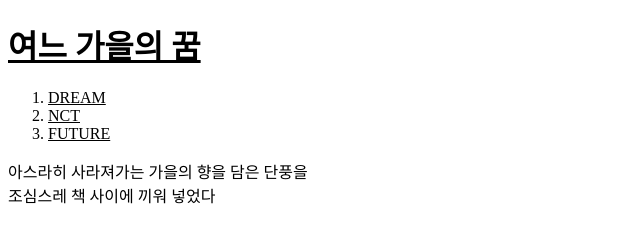
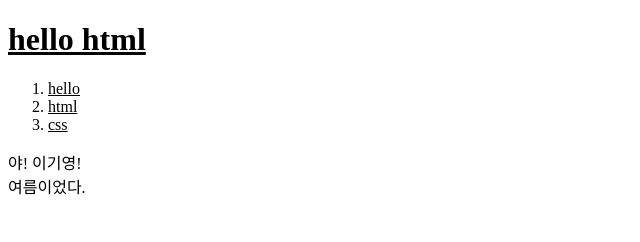
Before and after one commit to eeeeeaaan/web1, a plain HTML site: page index.html in a window 1280 px wide. Shown: the whole page, without its empty margins (0-640 px from the left). Drawn offline with Linux system fonts and the light colour scheme.

Commit message:
Update index.html

```diff
--- a/index.html
+++ b/index.html
@@ -11,12 +11,12 @@
 </head>
 
 <body>
-<h1> <a href="index.html">여느 가을의 꿈</a> </h1>
+<h1> <a href="index.html">hello html</a> </h1>
 <ol>
-  <li><a href="dream.html">DREAM</a></li>
-  <li><a href="nct.html">NCT</a></li>
-  <li><a href="future.html">FUTURE</a></li>
+  <li><a href="dream.html">hello</a></li>
+  <li><a href="nct.html">html</a></li>
+  <li><a href="future.html">css</a></li>
 </ol>
-아스라히 사라져가는 가을의 향을 담은 단풍을<br>
-조심스레 책 사이에 끼워 넣었다
+야! 이기영! <br>
+여름이었다.
 </body>
```
